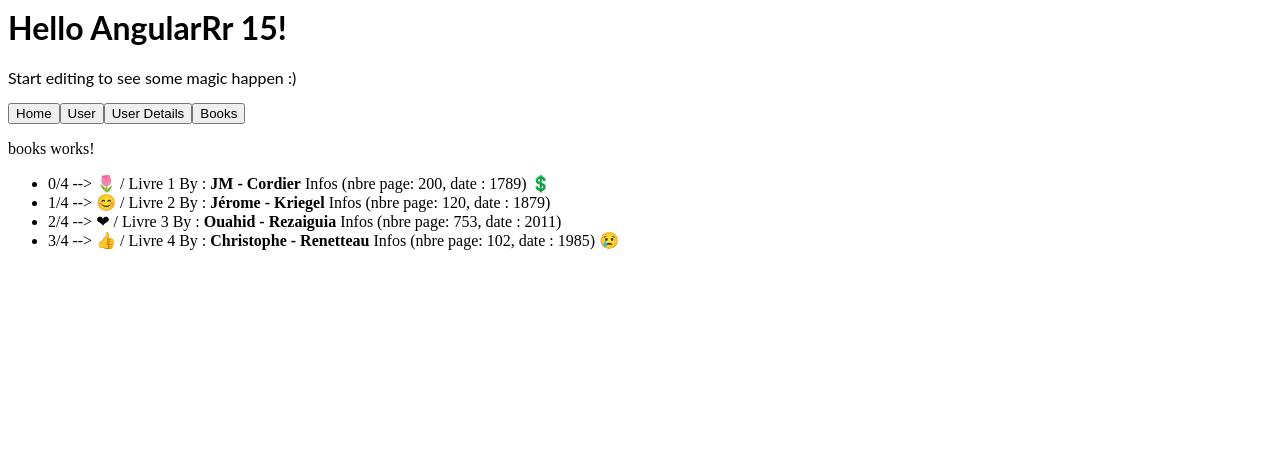
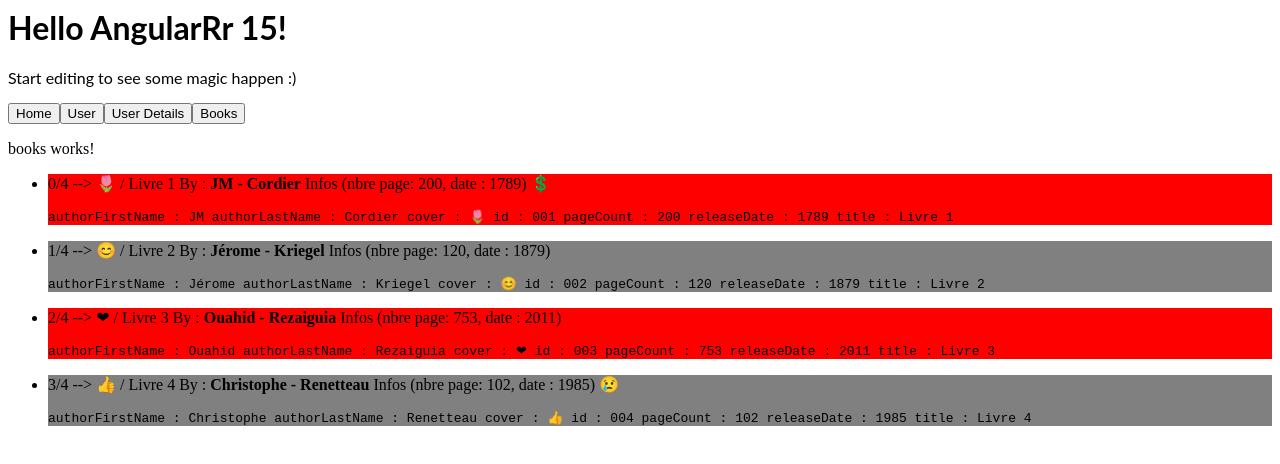
Before and after one commit to jimkaprod/standaloneComponent, an Angular app: page /books in a window 1280 px wide. Shown: the top 464 px of the page. Built offline with nearby package versions, Linux system fonts and the light colour scheme.

Commit message:
2 files modified

```diff
--- a/src/app/books/books/books.component.html
+++ b/src/app/books/books/books.component.html
@@ -7,12 +7,22 @@
       index as i;
       count as count;
       first as isFirst;
-      last as isLast
+      last as isLast;
+      odd as isOdd;
+      even as isEven
     "
+    [ngStyle]="{ 'background-color': isEven ? 'red' : 'grey' }"
   >
+    <!--     [style.background-color]="isEven ? 'red' : 'grey'" -->
     {{ i }}/{{ count }} --> {{ book.cover }} / {{ book.title }} By :
     <strong>{{ book.authorFirstName }} - {{ book.authorLastName }}</strong>
     Infos (nbre page: {{ book.pageCount }}, date : {{ book.releaseDate }})
     <span *ngIf="isFirst">💲</span><span *ngIf="isLast">😢</span>
+
+    <p>
+      <code *ngFor="let props of book | keyvalue">
+        {{ props.key }} : {{ props.value }}
+      </code>
+    </p>
   </li>
 </ul>
--- a/src/app/books/books/books.component.ts
+++ b/src/app/books/books/books.component.ts
@@ -11,7 +11,7 @@
   imports: [CommonModule],
 })
 export class BooksComponent implements OnInit {
-  books$: Observable<Book[]> = this.booksService.getBooks().pipe(delay(2000));
+  books$: Observable<Book[]> = this.booksService.getBooks().pipe(delay(0.1));
   constructor(private booksService: BooksService) {}
 
   ngOnInit() {}
```
